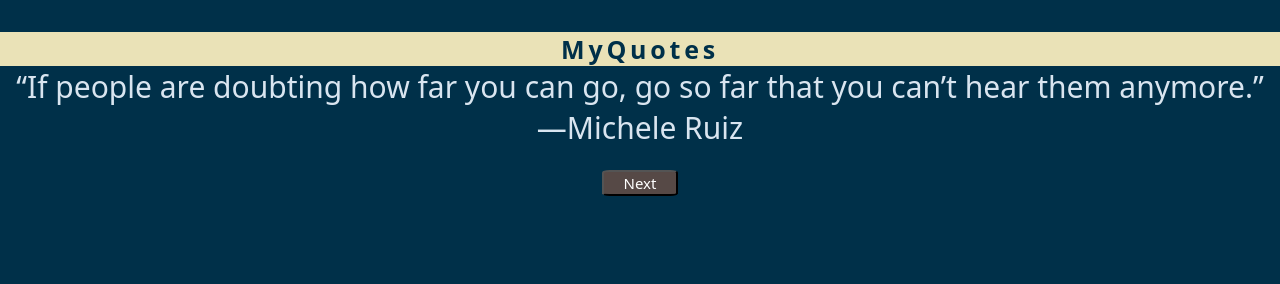
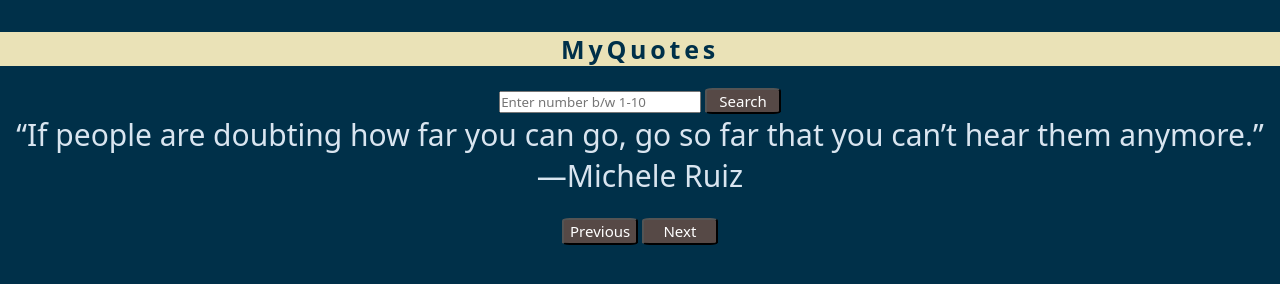
Before and after one commit to Harshitashrma/Random-Quote-Generator, a plain HTML site: page index.html in a window 1280 px wide. Shown: the part 84-368 px from the top of the page. Drawn offline with Linux system fonts and the light colour scheme.

Commit message:
Update index.html

```diff
--- a/index.html
+++ b/index.html
@@ -14,8 +14,13 @@
         <div class="container">
             <h3>MyQuotes</h3>
         </div>
+         <br>
+        <input type="number" id="input" placeholder="Enter number b/w 1-10">
+        <button type="submit" class="btn" id="search">Search</button>
+        <br>
            <p>“If people are doubting how far you can go, go so far that you can’t hear them anymore.” —Michele Ruiz</p>
         <br>
+            <button id="prev" class="btn">Previous</button>
             <button id="next" class="btn">Next</button>
     </main>
 </body>
```
